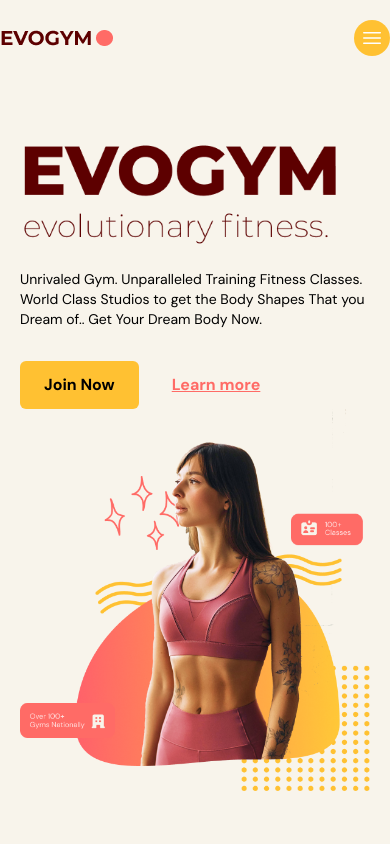
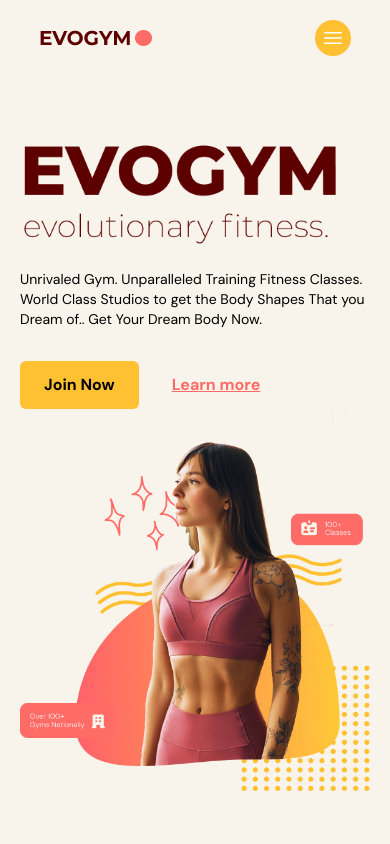
Before and after one commit to danielswift10/project-fitness, a React (Vite) app in the folder project-fitness/: page / in a window 390 px wide. Shown: the top 844 px of the page. Built offline with nearby package versions, Linux system fonts and the light colour scheme.

Commit message:
fix: made some changes

```diff
--- a/project-fitness/src/Layouts/Navbar.tsx
+++ b/project-fitness/src/Layouts/Navbar.tsx
@@ -36,7 +36,7 @@ const Navbar = ({ isTopOfPage }: NavbarProps) => {
             className={` ${navbarBackground} fixed top-0 mx-auto w-full z-30 `}
         >
             <div
-                className={`${styles.boxWidth} w-4/5 md:w-[90%] mx-auto ${styles.flexBetween} py-5    `}
+                className={`xl:max-w-[1280px] w-4/5 md:w-[90%] mx-auto ${styles.flexBetween} py-5    `}
             >
                 <div className="nav-logo ">
                     <img src={logo} alt=""
```
Also changed, not shown: 2 other files (tests, documents, lock files or other folders).
